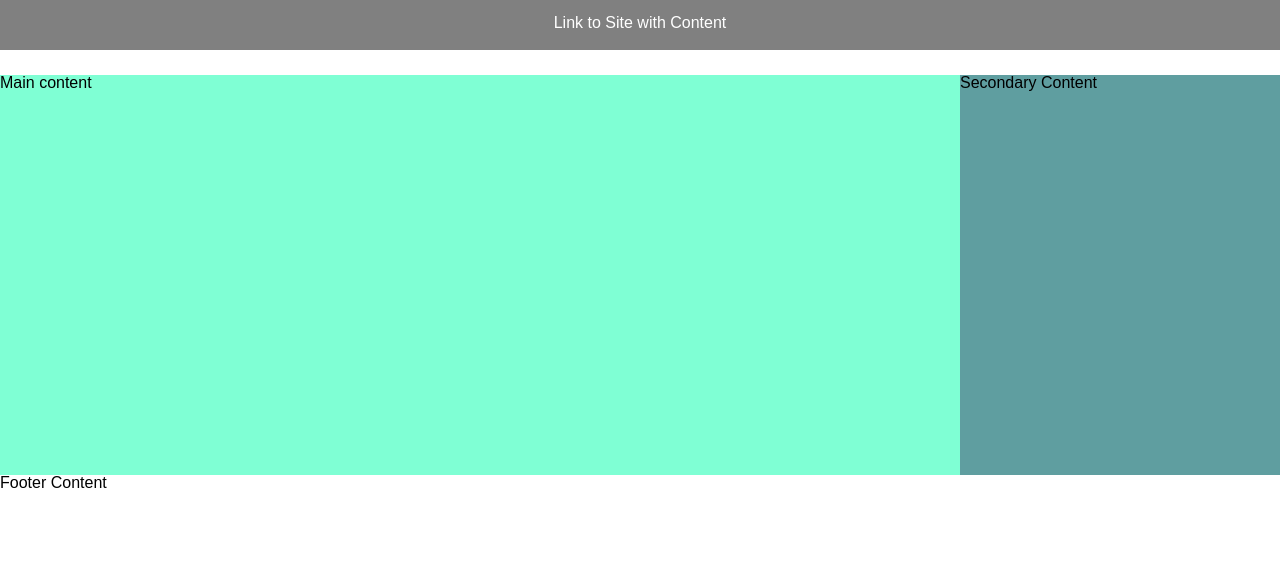
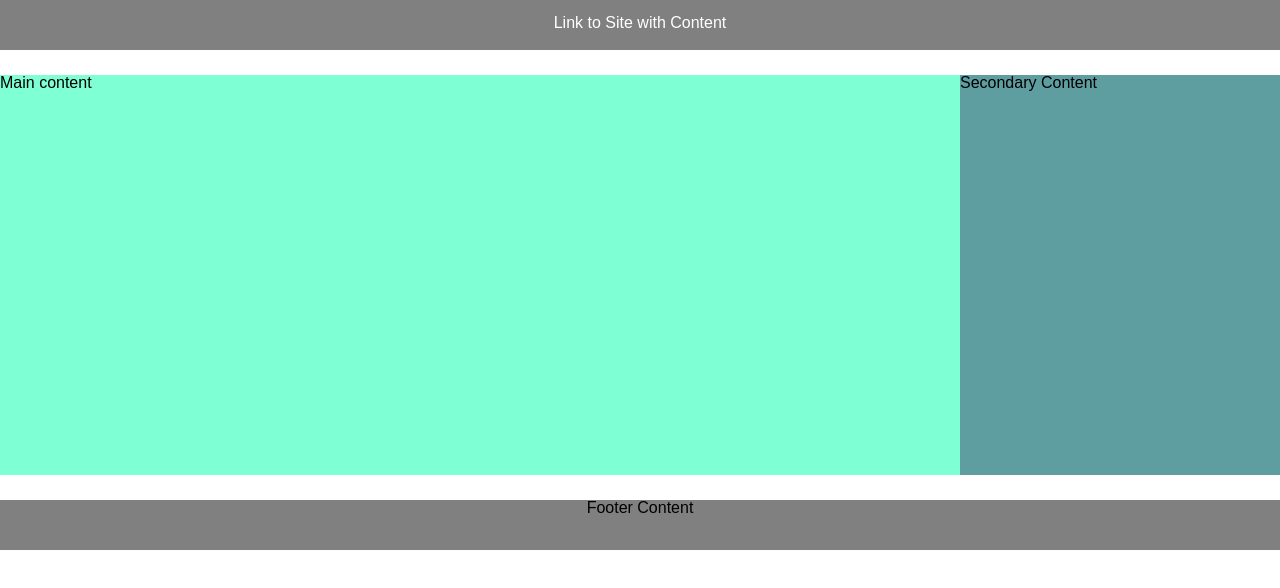
Before and after one commit to turingschool-examples/intro-to-responsive, a plain HTML site: page index.html in a window 1280 px wide. Drawn offline with Linux system fonts and the light colour scheme.

Commit message:
Style footer, clean up index.html

```diff
--- a/css/styles.css
+++ b/css/styles.css
@@ -19,7 +19,11 @@ nav:hover {
   color: white;
 }
 
-/* main content */
+/* body content */
+
+.container {
+  height: 400px;
+}
 
 .main-content {
   background-color: aquamarine;
@@ -28,11 +32,18 @@ nav:hover {
   width: 75%;
 }
 
-/* secondary content */
-
 .secondary-content {
   background-color: cadetblue;
   float: right;
   height: 400px;
   width: 25%;
 }
+
+/* footer */
+
+footer {
+  background: grey;
+  height: 50px;
+  margin-top: 25px;
+  text-align: center;
+}
--- a/index.html
+++ b/index.html
@@ -8,16 +8,14 @@
 </head>
 <body>
   <header>
-<!--     <section class="container"> -->
     <nav>
       <ul>
         <li>Link to Site with Content</li>
       </ul>
     </nav>
-    <!-- </section> -->
   </header>
 
-  <!-- <section class="container"> -->
+  <section class="container">
     <article class="main-content">
       <h2>Main content</h2>
     </article>
@@ -25,12 +23,10 @@
     <aside class="secondary-content">
       <h3>Secondary Content</h3>
     </aside>
-  <!-- </section> -->
+  </section>
 
   <footer>
-<!--     <section class="container"> -->
     <p>Footer Content</p>
-    <!-- </section> -->
   </footer>
 </body>
 </html>
```
Also changed, not shown: 1 other file. Lines whose indentation alone changed are shown as unchanged.
